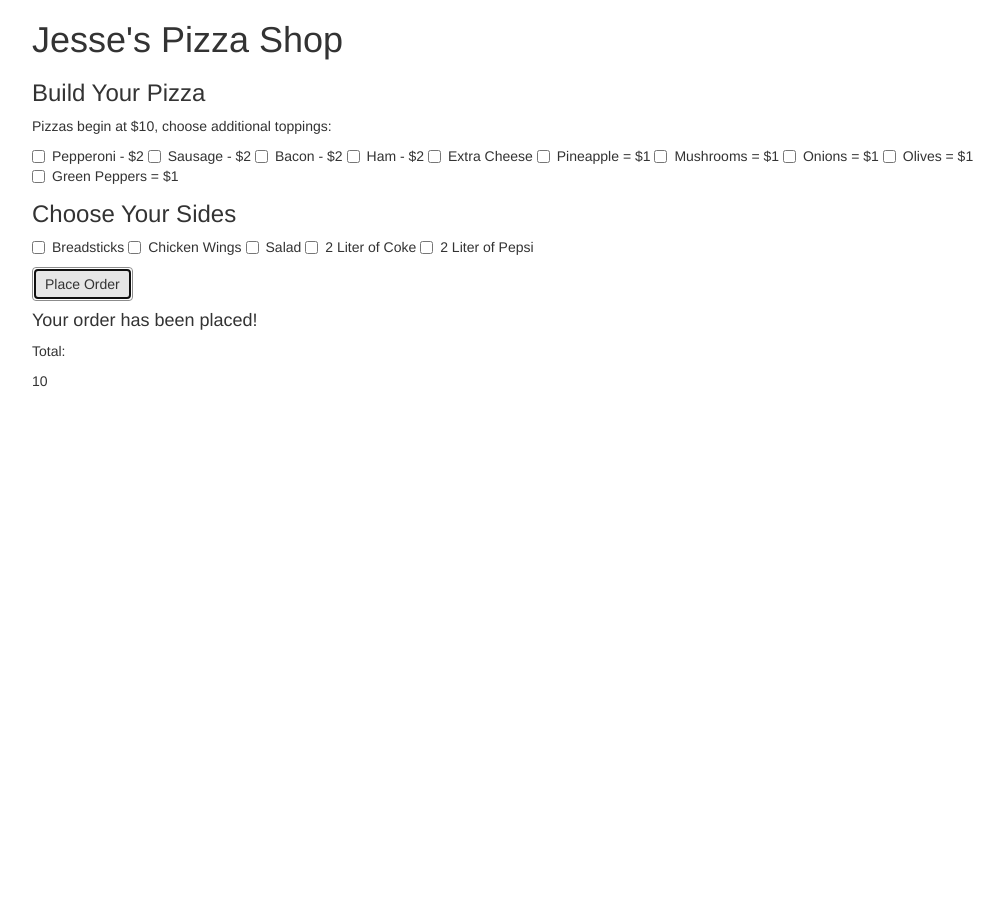
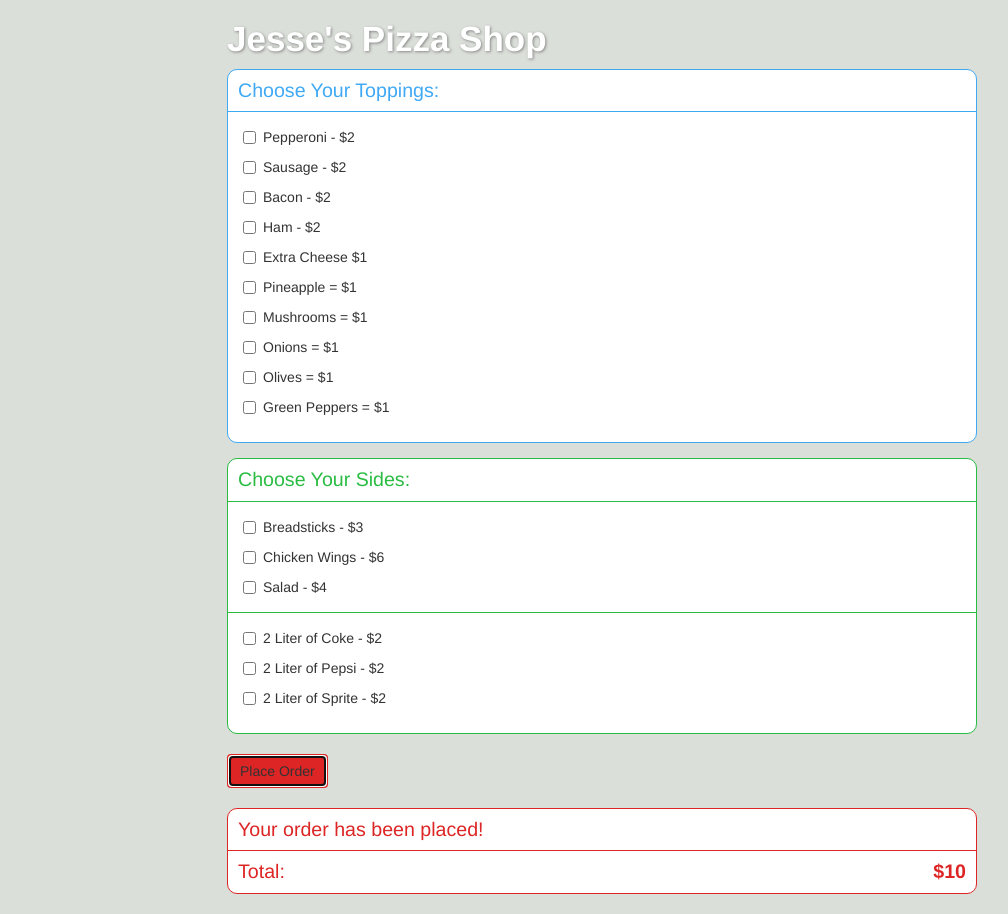
Before and after one commit to jessemckay27/pizza-shop, a plain HTML site: page index.html in a window 1280 px wide. Both pictures are taken after a click on the button "Place Order". Shown: the whole page, without its empty margins (38-1046 px from the left). Before the commit the page ends 800 px from the top, so only its background shows below. Drawn offline with nearby package versions, Linux system fonts and the light colour scheme.

Commit message:
add css styling to forms and output boxes on page

```diff
--- a/css/styles.css
+++ b/css/styles.css
@@ -1,3 +1,107 @@
+body {
+	background-color: #dbdfd9;
+}
+
+.col-md-10 {
+	background-color: #fff;
+	padding: 0;
+}
+
+.wrap {
+	background-color: #fff;
+	border-radius: 10px;
+	padding: 0px 0px 20px 0px;
+	margin-bottom: 20px;
+}
+
+#toppings {
+	border: 1px solid #3fa9f5;
+}
+
+#toppings h3 {
+	border-bottom: 1px solid #3fa9f5;
+	color: #3fa9f5;
+}
+
+#sides {
+	border: 1px solid #29bc42;
+}
+
+#sides h3 {
+	border-bottom: 1px solid #29bc42;
+	color: #29bc42;
+}
+
+#food {
+	padding-bottom: 10px;
+}
+
+#drinks {
+	border-top: 1px solid #29bc42;
+	padding-top: 10px;
+}
+
+h1 {
+	border-radius: 10px;
+	font-weight: bold;
+	font-size: 2.5em;
+	color: #fff;
+	text-shadow: 1px 1px 3px #888;
+}
+
+h3 {
+	font-size: 1.4em;
+	padding: 10px;
+	margin: 0px 0px 10px;
+}
+
 .initial-hidden {
 	display: none;
 }
+
+label {
+	display: block;
+	padding: 5px;
+	margin-left: 15px;
+}
+
+button {
+	background-color: #dd2525;
+	color: #fff;
+	border: 1px solid #000;
+}
+
+#output-wrap {
+	border: 1px solid #dd2525;
+	margin-top: 20px;
+	padding-bottom: 0px;
+}
+
+
+#output-wrap h3 {
+	border-bottom: 1px solid #dd2525;
+	color: #dd2525;
+}
+
+h3#top-fix {
+
+}
+
+h3#bottom-fix {
+	padding-top: 0px;
+	border: none;
+	border-bottom: none;
+	margin-bottom: 0px;
+	display: inline-block;
+}
+
+h3#price {
+	float: right;
+	color:  #dd2525;
+	font-size: 1.4em;
+	padding: 10px;
+	padding-top: 0;
+	font-weight: bold;
+	margin-bottom: none;
+	border-bottom: none;
+}
--- a/index.html
+++ b/index.html
@@ -10,17 +10,17 @@
 <body>
 	<div class="container">
 		<div class="row">
-			<div class="col-md-10 col-offset-1">
+			<div class="col-md-8 col-md-offset-2">
 				<h1>Jesse's Pizza Shop</h1>
 				<form>
-					<h3>Build Your Pizza</h3>
-					<p>Pizzas begin at $10, choose additional toppings:</p>
-					<div class="checkbox form-group" id="toppings">
+
+					<div class="checkbox wrap" id="toppings">
+						<h3>Choose Your Toppings:</h3>
 	    			<label><input type="checkbox" name="toppings" value="2">Pepperoni - $2</label>
 	    			<label><input type="checkbox" name="toppings" value="2">Sausage - $2</label>
 	    			<label><input type="checkbox" name="toppings" value="2">Bacon - $2</label>
 		   			<label><input type="checkbox" name="toppings" value="2">Ham - $2</label>
-						<label><input type="checkbox" name="toppings" value="1.5">Extra Cheese</label>
+						<label><input type="checkbox" name="toppings" value="1">Extra Cheese $1</label>
 		    		<label><input type="checkbox" name="toppings" value="1">Pineapple = $1</label>
 						<label><input type="checkbox" name="toppings" value="1">Mushrooms = $1</label>
 						<label><input type="checkbox" name="toppings" value="1">Onions = $1</label>
@@ -28,22 +28,29 @@
 						<label><input type="checkbox" name="toppings" value="1">Green Peppers = $1</label>
 		    	</div>
 
-					<div class="checkbox form-group" id="sides">
-						<h3>Choose Your Sides</h3>
-						<label><input type="checkbox" name="sides" value="3">Breadsticks</label>
-						<label><input type="checkbox" name="sides" value="6">Chicken Wings</label>
-						<label><input type="checkbox" name="sides" value="4">Salad</label>
-						<label><input type="checkbox" name="sides" value="2">2 Liter of Coke</label>
-						<label><input type="checkbox" name="sides" value="2">2 Liter of Pepsi</label>
+					<div class="checkbox wrap" id="sides">
+						<h3>Choose Your Sides:</h3>
+						<div id="food">
+							<label><input type="checkbox" name="sides" value="3">Breadsticks - $3</label>
+							<label><input type="checkbox" name="sides" value="6">Chicken Wings - $6</label>
+							<label><input type="checkbox" name="sides" value="4">Salad - $4</label>
+						</div>
+						<div id="drinks">
+							<label><input type="checkbox" name="sides" value="2">2 Liter of Coke - $2</label>
+							<label><input type="checkbox" name="sides" value="2">2 Liter of Pepsi - $2</label>
+							<label><input type="checkbox" name="sides" value="2">2 Liter of Sprite - $2</label>
+						</div>
 					</div>
-					<button class="btn btn-default">Place Order</button>
+					<button class="btn">Place Order</button>
 				</form>
-				<div id="output-wrap" class="initial-hidden">
-					<h4>Your order has been placed!</h4>
-					<p>Total:</p>
-					<span></span>
 
+
+				<div id="output-wrap" class="initial-hidden wrap">
+					<h3 id="top-fix">Your order has been placed!</h3>
+					<h3 id="bottom-fix">Total:</h3>
+					<h3 id="price"></h3>
 				</div>
+
 			</div>
 		</div>
 	</div>
--- a/js/scripts.js
+++ b/js/scripts.js
@@ -23,22 +23,19 @@ $(document).ready(function(){
 	$("form").submit(function(event){
 		event.preventDefault();
 
+		var myOrder = new Order();
 
-		var myOrder = new Order(inputtedToppings, inputtedSides);
-
-		var inputtedToppings = $("input:checkbox[name=toppings]:checked").each(function() {
+		$("input:checkbox[name=toppings]:checked").each(function() {
 			myOrder.toppingsChoices.push(parseInt($(this).val()));
 			$("#output-toppings").append();
 		});
 
-		var inputtedSides = $("input:checkbox[name=sides]:checked").each(function() {
+		$("input:checkbox[name=sides]:checked").each(function() {
 			myOrder.sidesChoices.push(parseInt($(this).val()));
 			$("#output-sides").append();
 		});
 
-		$("#output-wrap").show();
-		$("#output-wrap span").text(myOrder.getPrice());
-
-
+		$("#output-wrap").fadeIn(300);
+		$("#price").text("$" + myOrder.getPrice());
 	});
 });
```
